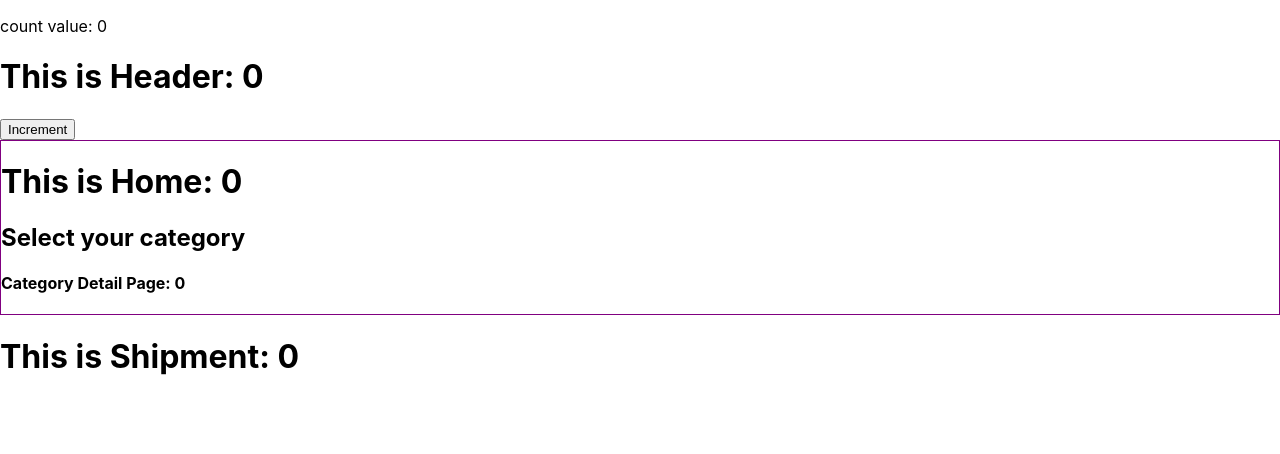
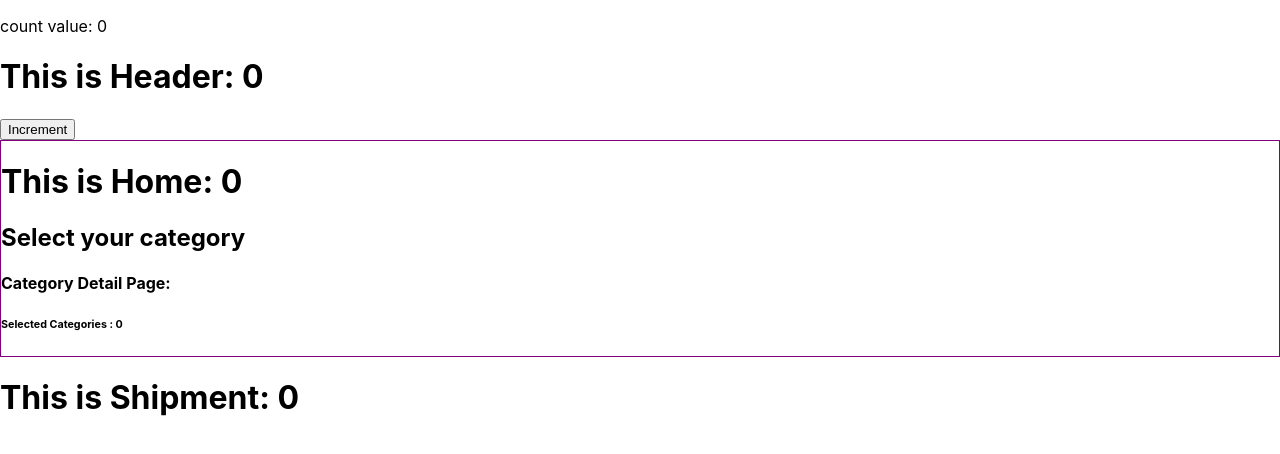
Before and after one commit to Rasujon3/state-in-details, a React (Create React App) app: page / in a window 1280 px wide. Shown: the top 454 px of the page. Built offline with nearby package versions, Linux system fonts and the light colour scheme.

Commit message:
Using Context

```diff
--- a/src/App.js
+++ b/src/App.js
@@ -2,18 +2,20 @@ import './App.css';
 import Header from './components/Header/Header';
 import Home from './components/Home/Home';
 import Shipment from './components/Shipment/Shipment';
-import React, { useState } from 'react';
+import React, { createContext, useState } from 'react';
+
+export const CategoryContext = createContext();
 
 function App() {
   const [count, setCount] = useState(0);
 
   return (
-    <div>
+    <CategoryContext.Provider value={count}>
       <p>count value: {count}</p>
       <Header count={count} setCount={setCount}></Header>
-      <Home count={count} />
-      <Shipment count={count}/>
-    </div>
+      <Home />
+      <Shipment/>
+    </CategoryContext.Provider>
   );
 }
 
--- a/src/components/Categories/Categories.js
+++ b/src/components/Categories/Categories.js
@@ -1,12 +1,11 @@
 import React from 'react';
 import CategoryDetail from '../CategoryDetail/CategoryDetail';
 
-const Categories = (props) => {
-    const {count} = props;
+const Categories = () => {
     return (
         <div>
             <h2>Select your category </h2>
-            <CategoryDetail count={count}></CategoryDetail>
+            <CategoryDetail></CategoryDetail>
         </div>
     );
 };
--- a/src/components/CategoryDetail/CategoryDetail.js
+++ b/src/components/CategoryDetail/CategoryDetail.js
@@ -1,10 +1,13 @@
-import React from 'react';
+import React, { useContext } from 'react';
+import { CategoryContext } from '../../App';
 
 const CategoryDetail = (props) => {
+    const category = useContext(CategoryContext);
     const {count} = props;
     return (
         <div>
             <h4>Category Detail Page: {count}</h4>
+            <h6>Selected Categories : {category}</h6>
         </div>
     );
 };
--- a/src/components/Home/Home.js
+++ b/src/components/Home/Home.js
@@ -1,11 +1,13 @@
+import { useContext } from "react";
+import { CategoryContext } from "../../App";
 import Categories from "../Categories/Categories";
 
-const Home = (props) => {
-    const {count} = props;
+const Home = () => {
+    const category = useContext(CategoryContext);
     return (
         <div style={{border:'1px solid purple'}}>
-            <h1>This is Home: {count}</h1>
-            <Categories count={count}></Categories>
+            <h1>This is Home: {category}</h1>
+            <Categories></Categories>
         </div>
     );
 };
--- a/src/components/Shipment/Shipment.js
+++ b/src/components/Shipment/Shipment.js
@@ -1,7 +1,9 @@
-import React from 'react';
+import React,{useContext} from 'react';
+import { CategoryContext } from '../../App';
 
-const Shipment = (props) => {
-    const {count} = props;
+const Shipment = () => {
+    const count = useContext(CategoryContext);
+
 
     return (
         <div>
```
